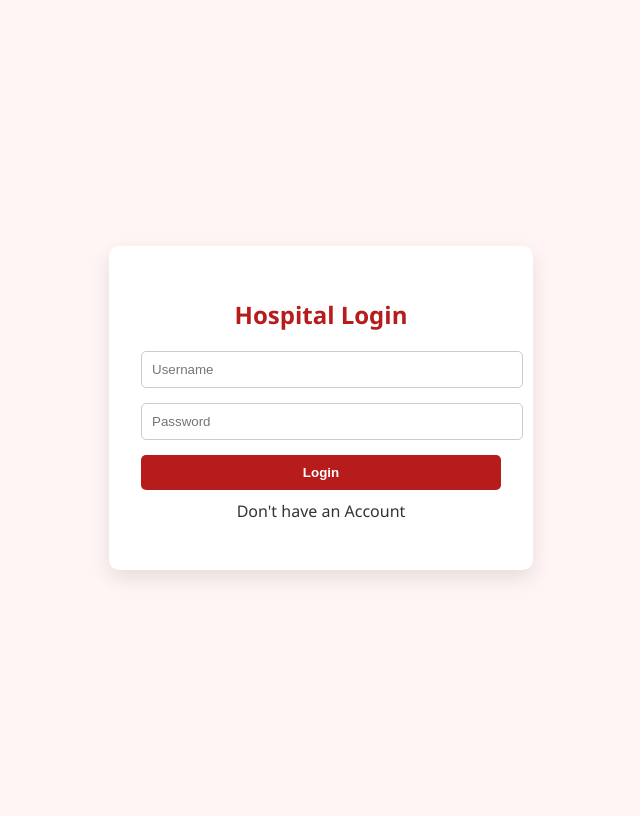
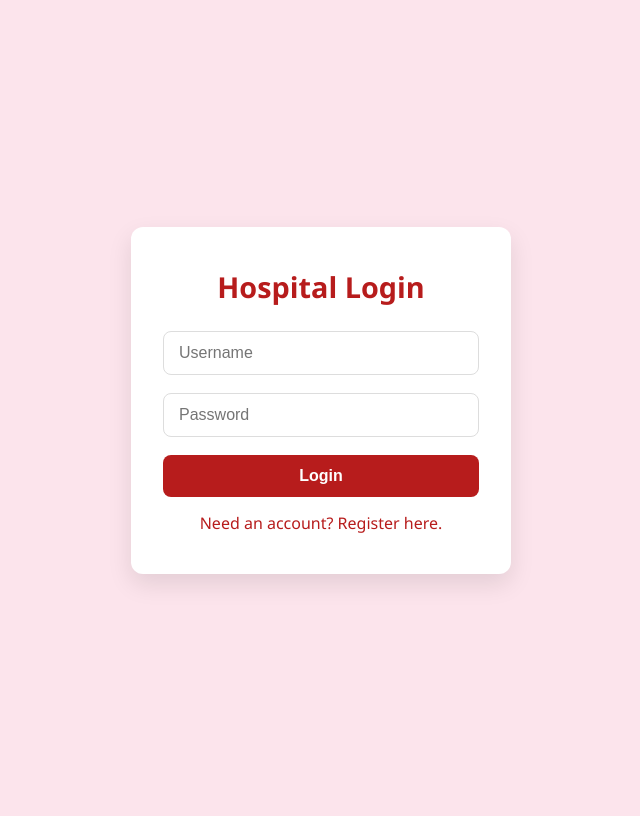
Before and after one commit to arathyrajeesh/blood-bank-management-django, a Django app: page /hospital-login/ in a window 1280 px wide. Shown: the whole page, without its empty margins (319-959 px from the left). After the commit the page ends 584 px from the top, so only its background shows below. Run offline with Django 5.2, Linux system fonts and the light colour scheme.

Commit message:
login added

```diff
--- a/bloodmanager/forms.py
+++ b/bloodmanager/forms.py
@@ -5,7 +5,6 @@ from .models import Donor, Patient, BloodStock, BLOOD_GROUP_CHOICES, GENDER_CHOI
 ROLE_CHOICES = [
     ('donor', 'Donor'),
     ('patient', 'Patient'),
-    ('hospital', 'Hospital'),
 ]
 
 class RegistrationForm(forms.ModelForm):
--- a/bloodmanager/models.py
+++ b/bloodmanager/models.py
@@ -51,10 +51,10 @@ class Hospital(models.Model):
     name = models.CharField(max_length=255)
     email = models.EmailField(null=True, blank=True)
     phone = models.CharField(max_length=20)
+    address = models.TextField(null=True, blank=True)  # <-- add this
 
     def __str__(self):
         return self.name
-
 
 class BloodStock(models.Model):
     hospital = models.ForeignKey(Hospital, on_delete=models.CASCADE, null=True, blank=True)
--- a/bloodmanager/templates/hospital/hospital_login.html
+++ b/bloodmanager/templates/hospital/hospital_login.html
@@ -2,32 +2,107 @@
 <html lang="en">
 <head>
 <meta charset="UTF-8">
+<meta name="viewport" content="width=device-width, initial-scale=1.0">
 <title>Hospital Login | Blood Bank</title>
 <style>
+    /* Reset some default styles */
+    * {
+        box-sizing: border-box;
+        margin: 0;
+        padding: 0;
+    }
+
     body {
-    background: #fff5f5;
+        background: #fce4ec;
         font-family: 'Segoe UI', Tahoma, Geneva, Verdana, sans-serif;
-    display: flex; justify-content: center; align-items: center;
-    height: 100vh;
+        display: flex;
+        justify-content: center;
+        align-items: center;
+        min-height: 100vh;
     }
+
     .login-container {
-    background: white; padding: 2rem;
-    border-radius: 10px;
-    box-shadow: 0 8px 20px rgba(0,0,0,0.1);
-    width: 360px; text-align: center;
+        background: #fff;
+        padding: 2.5rem 2rem;
+        border-radius: 12px;
+        box-shadow: 0 10px 25px rgba(0,0,0,0.1);
+        width: 100%;
+        max-width: 380px;
+        text-align: center;
+        transition: transform 0.3s ease, box-shadow 0.3s ease;
     }
-h2 { color: #B71C1C; margin-bottom: 20px; }
+
+    .login-container:hover {
+        transform: translateY(-5px);
+        box-shadow: 0 15px 30px rgba(0,0,0,0.15);
+    }
+
+    h2 {
+        color: #B71C1C;
+        margin-bottom: 25px;
+        font-size: 1.8rem;
+        font-weight: 700;
+    }
+
     input[type="text"], input[type="password"] {
-    width: 100%; padding: 10px; margin-bottom: 15px;
-    border: 1px solid #ccc; border-radius: 5px;
+        width: 100%;
+        padding: 12px 15px;
+        margin-bottom: 18px;
+        border: 1px solid #ddd;
+        border-radius: 8px;
+        font-size: 1rem;
+        transition: border-color 0.3s ease, box-shadow 0.3s ease;
     }
+
+    input[type="text"]:focus, input[type="password"]:focus {
+        border-color: #B71C1C;
+        box-shadow: 0 0 5px rgba(183,28,28,0.3);
+        outline: none;
+    }
+
     button {
-    width: 100%; background: #B71C1C; color: white;
-    padding: 10px; border: none; border-radius: 5px;
-    cursor: pointer; font-weight: 600;
+        width: 100%;
+        background: #B71C1C;
+        color: white;
+        padding: 12px;
+        border: none;
+        border-radius: 8px;
+        cursor: pointer;
+        font-weight: 600;
+        font-size: 1rem;
+        transition: background 0.3s ease, transform 0.2s ease;
     }
-button:hover { background: #C70039; }
-.error { color: red; font-size: 0.9em; margin-bottom: 10px; }
+
+    button:hover {
+        background: #C70039;
+        transform: scale(1.03);
+    }
+
+    .error {
+        color: #d32f2f;
+        font-size: 0.9rem;
+        margin-bottom: 15px;
+        text-align: left;
+    }
+
+    a {
+        color: #B71C1C;
+        text-decoration: none;
+        margin-top: 15px;
+        display: inline-block;
+        font-weight: 500;
+        transition: color 0.3s ease;
+    }
+
+    a:hover {
+        color: #C70039;
+    }
+
+    @media (max-width: 420px) {
+        .login-container {
+            padding: 2rem 1.5rem;
+        }
+    }
 </style>
 </head>
 <body>
@@ -44,9 +119,7 @@ button:hover { background: #C70039; }
         <input type="password" name="password" placeholder="Password" required><br>
         <button type="submit">Login</button>
     </form>
-    <p style="margin-top:10px;">
-        <a href="{% url 'hospital-register' %}" style="color:#333; text-decoration:none;"> Don't have an Account </a>
-    </p>
+    <a href="{% url 'hospital-register' %}">Need an account? Register here.</a>
 </div>
 </body>
 </html>
--- a/bloodmanager/views.py
+++ b/bloodmanager/views.py
@@ -191,12 +191,10 @@ def donor_dashboard(request):
     health_record = DonorHealthCheck.objects.filter(donor=donor).order_by('-submitted_at').first()
 
     if request.method == 'POST':
-        # Update last donation date
         if 'update_donation' in request.POST:
             form = LastDonationForm(request.POST, instance=donor)
             if form.is_valid():
                 donor = form.save(commit=False)
-                # Automatically update availability
                 if donor.last_donation_date:
                     donor.available = (date.today() - donor.last_donation_date).days >= 90
                 else:
@@ -207,7 +205,6 @@ def donor_dashboard(request):
             else:
                 messages.error(request, f"Error: {form.errors}")
 
-        # Submit health form
         if 'submit_health' in request.POST:
             health_form = DonorHealthCheckForm(request.POST)
             if health_form.is_valid():
```
Also changed, not shown: bloodmanager/migrations/0010_hospital_address.py (added), db.sqlite3. Lines whose indentation alone changed are shown as unchanged.
